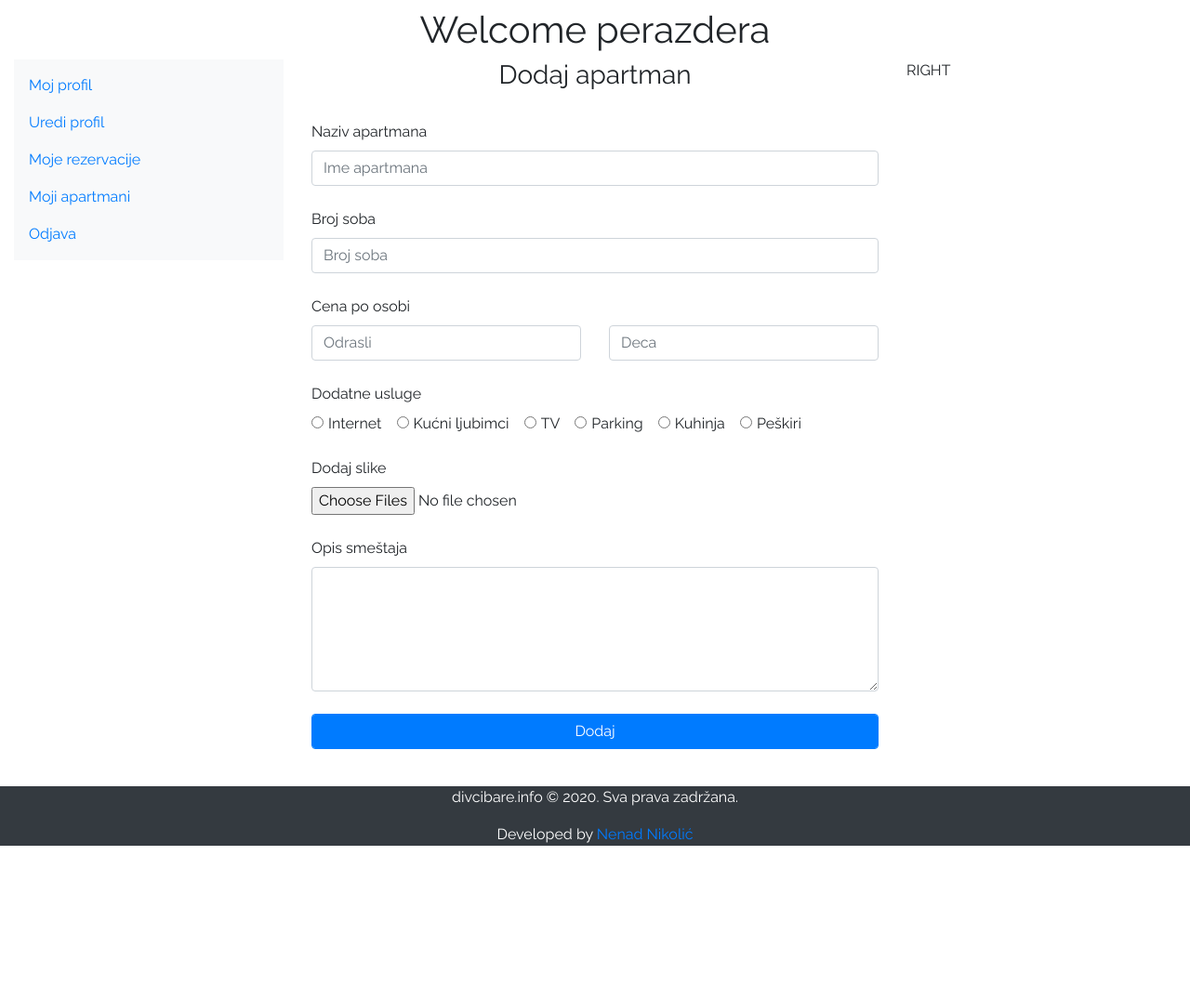
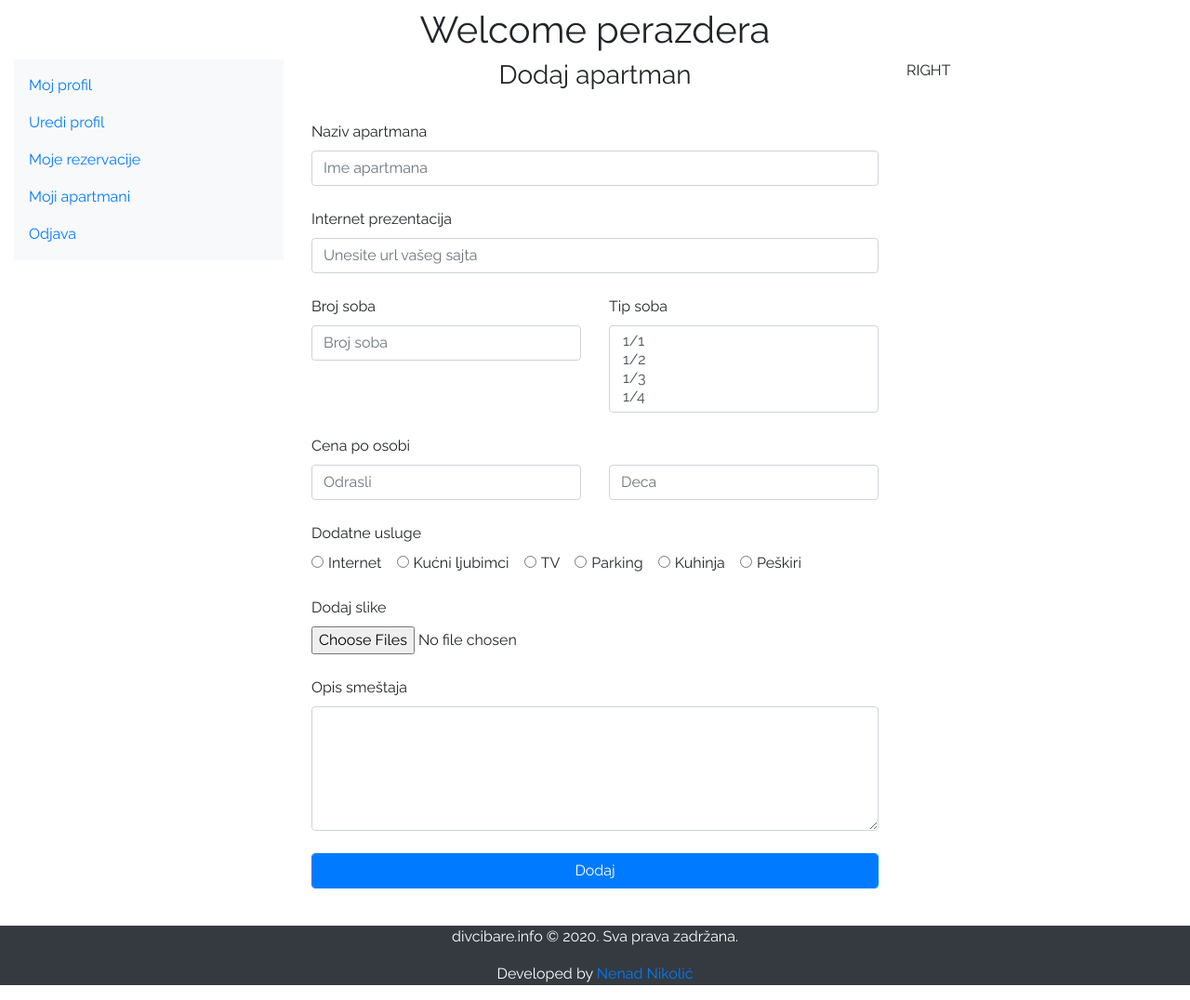
Before and after one commit to nenad014/divcibare.com, a PHP site: page /addApartment.view.php in a window 1280 px wide. Shown: the part 56-1132 px from the top of the page at 93% size. Before the commit the page ends 966 px from the top, so only its background shows below. Run offline with PHP 8.4, Linux system fonts and the light colour scheme; a user stored in the database is signed in; data comes from the database, SQL or seed files in the repository; some libraries are stand-ins or nearby versions.

Commit message:
Update addApartment.view.php

```diff
--- a/addApartment.view.php
+++ b/addApartment.view.php
@@ -22,8 +22,23 @@ $result = mysqli_fetch_assoc($query);
 			<form action="addApartment.php" method="POST" enctype="multipart/form-data">
 				<label>Naziv apartmana</label>
 				<input type="text" name="name" class="form-control" placeholder="Ime apartmana"><br>
-				<label>Broj soba</label>
-				<input type="number" name="no_of_rooms" class="form-control" placeholder="Broj soba"><br>
+				<label>Internet prezentacija</label>
+				<input type="text" name="webPage" class="form-control" placeholder="Unesite url vašeg sajta"><br>
+				<div class="row">
+					<div class="col-sm-6">
+						<label>Broj soba</label>
+						<input type="number" name="no_of_rooms" class="form-control" placeholder="Broj soba">
+					</div>
+					<div class="col-sm-6">
+						<label>Tip soba</label>
+						<select class="form-control" name="roomType" multiple>
+							<option value="jednokrevetna">1/1</option>
+							<option value="dvokrevetna">1/2</option>
+							<option value="trokrevetna">1/3</option>
+							<option value="cetvorokrevetna">1/4</option>
+						</select>
+					</div>
+				</div><br>
 				<label>Cena po osobi</label>
 				<div class="row">
 					<div class="col-sm-6"><input type="text" name="price_adults" class="form-control" placeholder="Odrasli"></div>
```
